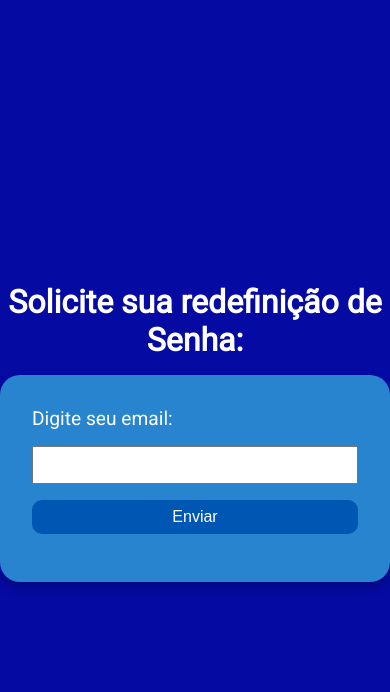
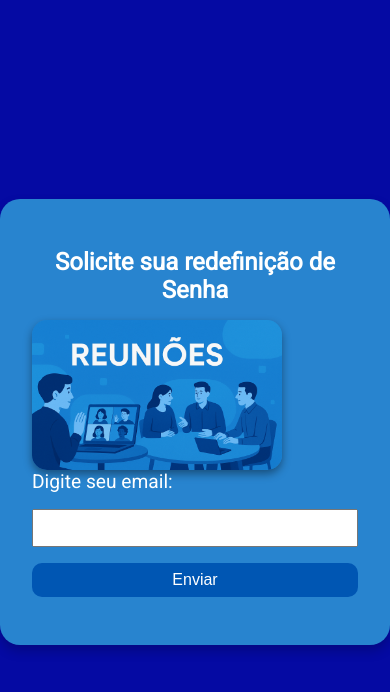
Before and after one commit to Renanarida/CRUD.renan, a PHP site: page /CRUD_renan/public/src/solicitar_redefinicao.php in a window 390 px wide. Shown: the top 692 px of the page. Run offline with PHP 8.4, Linux system fonts and the light colour scheme.

Commit message:
feat: add imagem solicitar

```diff
--- a/public/src/solicitar_redefinicao.php
+++ b/public/src/solicitar_redefinicao.php
@@ -9,9 +9,12 @@
 
 <body id="body" class="d-flex justify-content-center align-items-center vh-100">
     <div id="box-titulo">
-        <h1 class="titulo_aviso">Solicite sua redefinição de Senha:</h1>
 
         <div id="box-caixa">
+            <h1 class="titulo_aviso">Solicite sua redefinição de Senha</h1>
+
+            <img id="img-redefinicao" src="../img/Reuniao-email.png" alt="">
+
             <form id="solicitar_redefinicao">
                 <label id="label">Digite seu email:</label>
                 <input type="email" name="email" required>
--- a/public/style/solicitar_redefinicao.css
+++ b/public/style/solicitar_redefinicao.css
@@ -11,7 +11,7 @@
 .titulo_aviso {
     color: white;
     text-align: center;
-    font-size: 2rem;
+    font-size: 1.5rem;
     margin-bottom: 1rem;
 }
 
@@ -54,3 +54,18 @@ button:hover {
     transition: color 0.6s ease;
     transform: scale(1.06);
 }
+
+#img-redefinicao {
+    height: 200px;
+    width: 350px;
+    box-shadow: 0 4px 8px rgba(0, 0, 0, 0.4);
+    border-radius: 15px;
+}
+
+@media (max-width: 400px) {
+    #img-redefinicao {
+        height: 150px;
+        width: 250px;
+    }
+
+}
```
